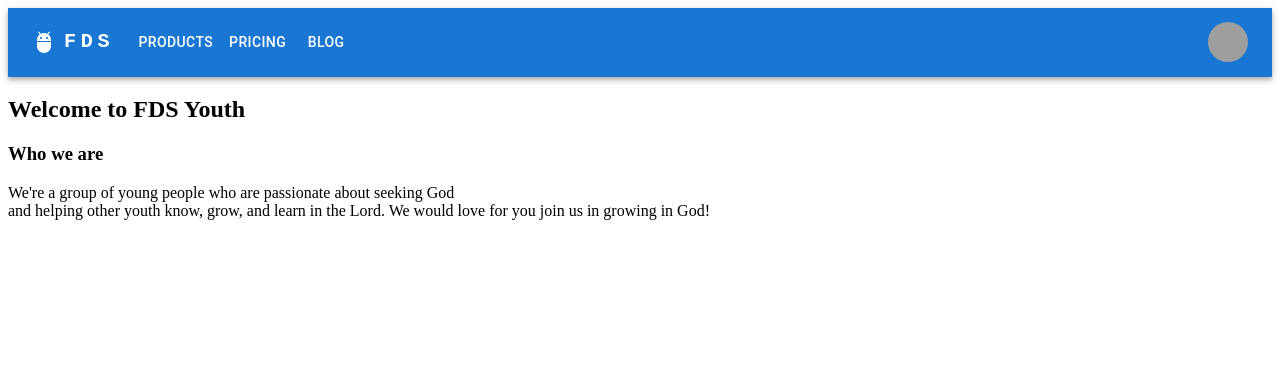
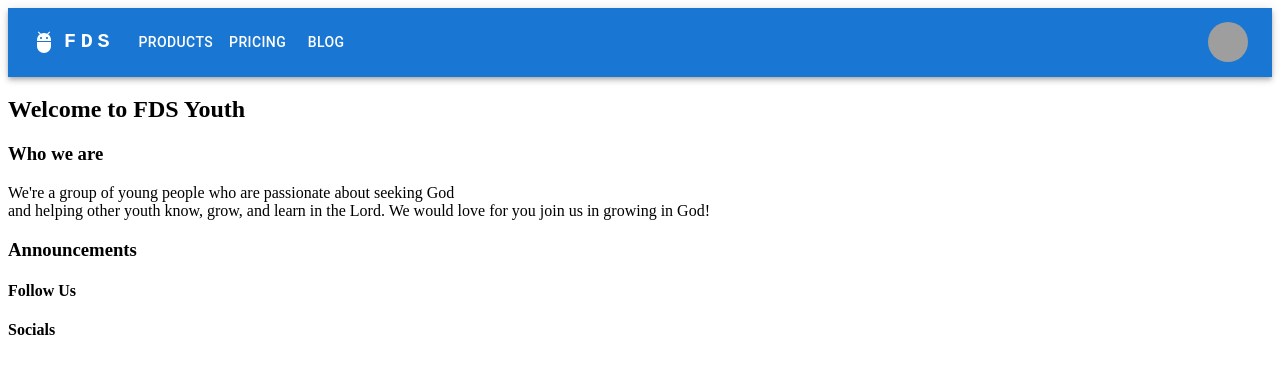
Before and after one commit to bsarango/fds_youth_site, a React (Vite) app: page / in a window 1280 px wide. Shown: the top 374 px of the page. Built offline with nearby package versions, Linux system fonts and the light colour scheme; grey boxes are pictures that could not be loaded.

Commit message:
classNames assigned to h2 and h3 tags in div in Home; h3 and h4 tags created as headings in Home

```diff
--- a/src/components/Home.jsx
+++ b/src/components/Home.jsx
@@ -5,13 +5,16 @@ function Home(){
     return(
         <div>
             <Navbar/>
-            <h2>Welcome to FDS Youth</h2>
-            <h3 className='subtitle'>Who we are</h3>
+            <h2 className="title">Welcome to FDS Youth</h2>
+            <h3 className="bio_title">Who we are</h3>
             <p>
                 We're a group of young people who are passionate about seeking God <br></br>
                 and helping other youth know, grow, and learn in the Lord. We would love for
                 you join us in growing in God!
             </p>
+            <h3 className= "announcements_heading">Announcements</h3>
+            <h4 className='socials_heading'>Follow Us</h4>
+            <h4 className='socials_heading'>Socials</h4>
         </div>
     )
 }
```
